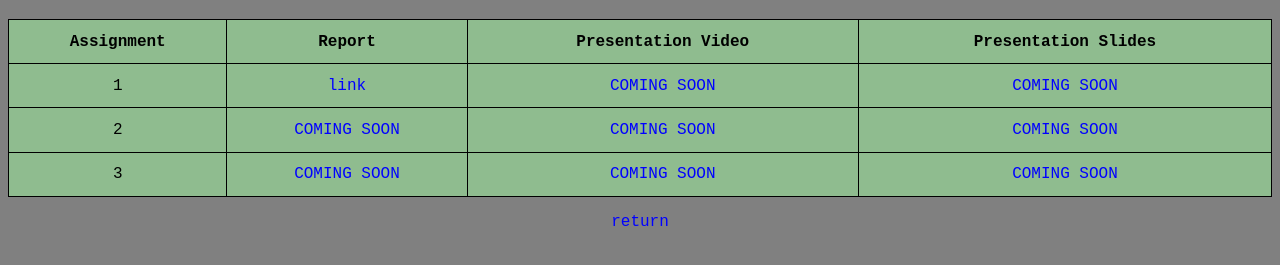
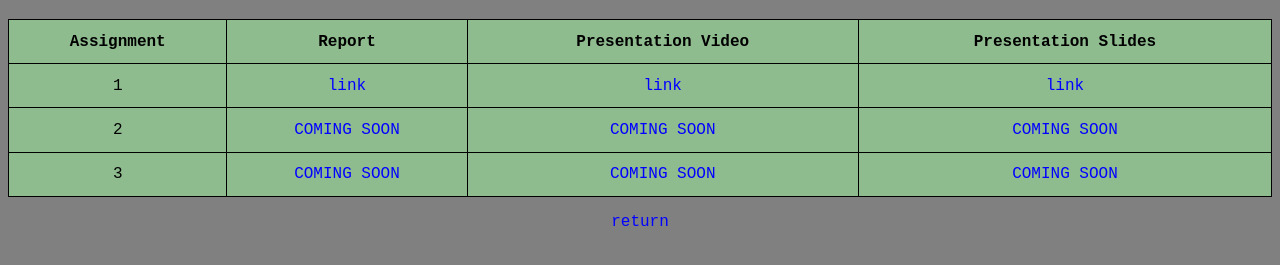
Before and after one commit to cdecan/322, a plain HTML site: page page2.html in a window 1280 px wide. Shown: the part 61-326 px from the top of the page. Drawn offline with Linux system fonts and the light colour scheme.

Commit message:
Update page2.html

```diff
--- a/page2.html
+++ b/page2.html
@@ -61,8 +61,8 @@
             <tr>
                 <td>1</td>
                 <td><a href="322 A1.pdf">link</a></td>
-                <td><a href="https://www.youtube.com/watch?v=FBJd1r9bbe4">COMING SOON</a></td>
-		<td><a href="CISC 322.pdf">COMING SOON</a></td>
+                <td><a href="https://www.youtube.com/watch?v=FBJd1r9bbe4">link</a></td>
+		<td><a href="CISC 322.pdf">link</a></td>
             </tr>
             <tr>
                 <td>2</td>
```
